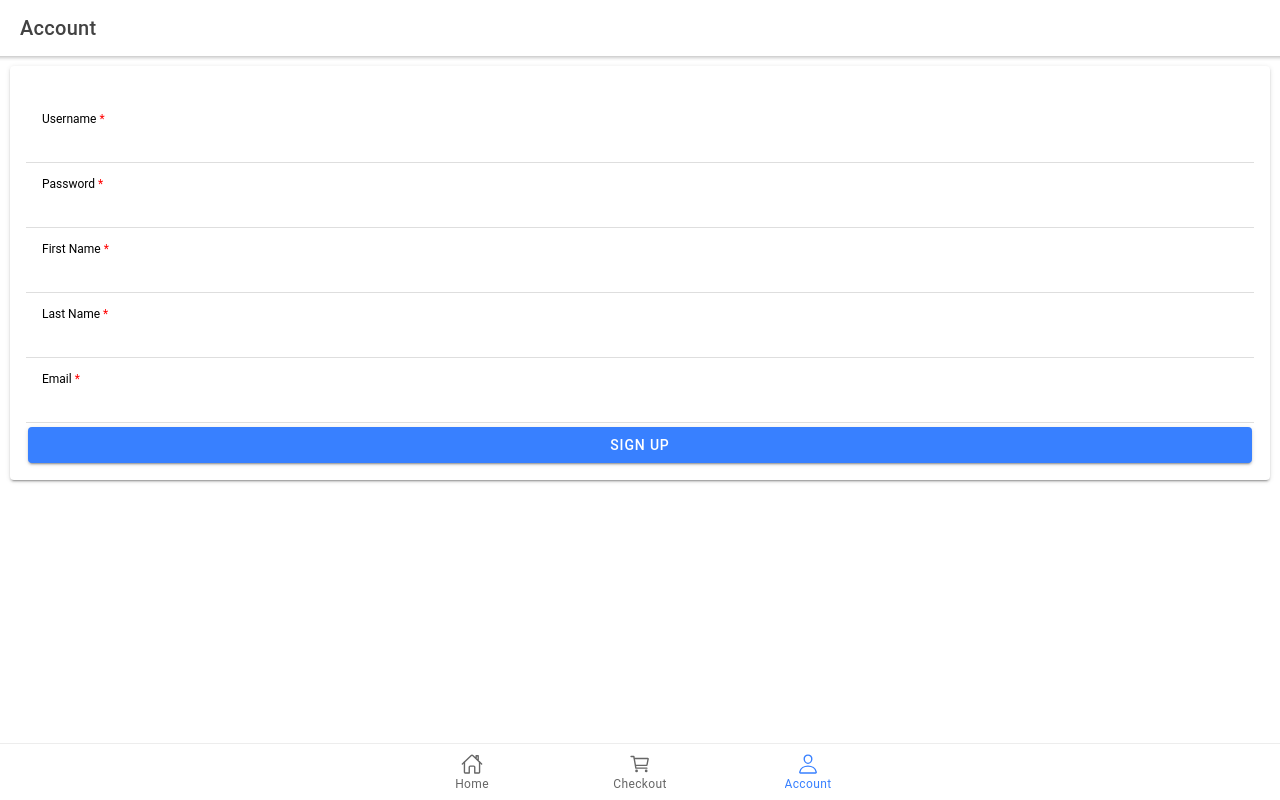
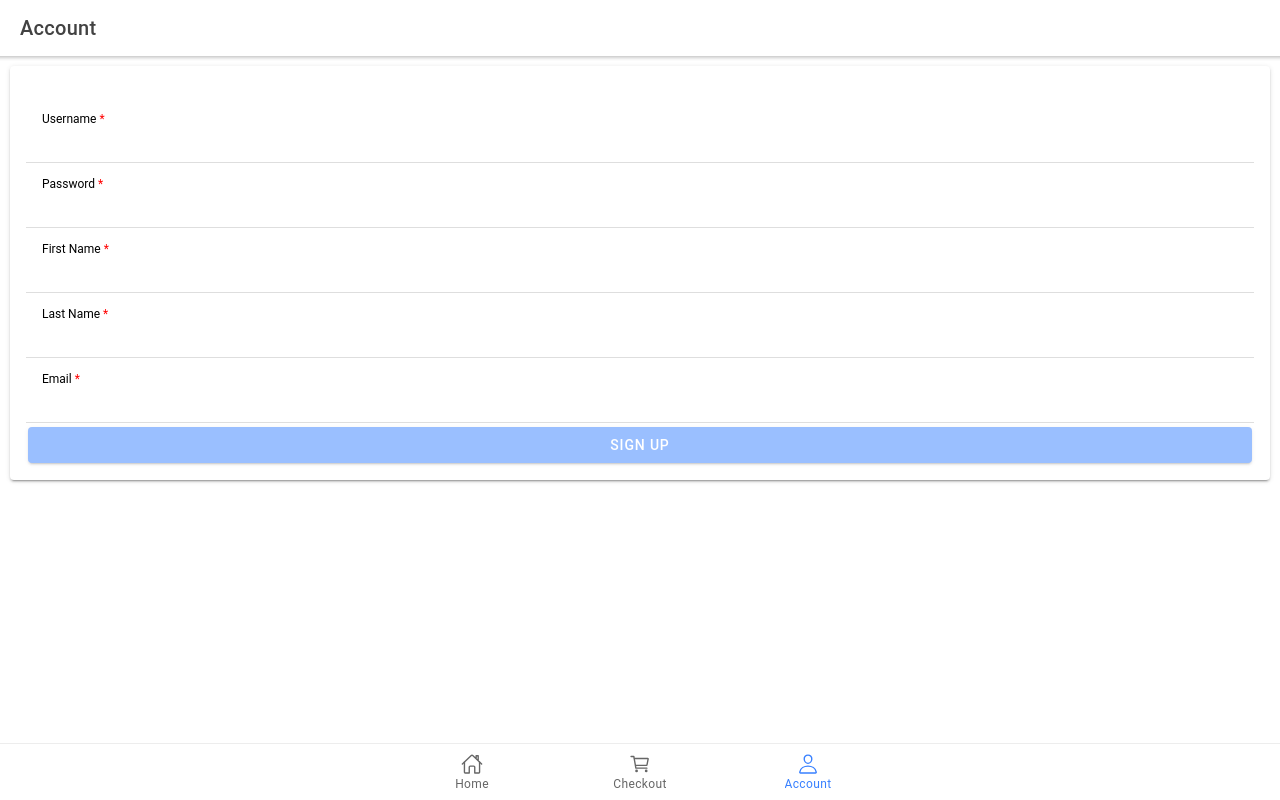
Before and after one commit to RepubIique/MQTTProject, a React (Create React App) app: page /tab3 in a window 1280 px wide. Built offline with nearby package versions, Linux system fonts and the light colour scheme.

Commit message:
Adding validation

```diff
--- a/src/actions/accountsActions.js
+++ b/src/actions/accountsActions.js
@@ -5,7 +5,6 @@ const AccountsActions = () => {
   const [state, setState] = useContext(GlobalContext);
 
   function onInputChange(data) {
-    console.log(data);
     setState(state => ({ ...state, [data.key]: data.value }));
   }
 
--- a/src/actions/globalContext.js
+++ b/src/actions/globalContext.js
@@ -9,6 +9,7 @@ const GlobalProvider = props => {
     firstname: "",
     lastname: "",
     email: "",
+    errors: true,
     cart: [],
     currentTab: "tab1"
   });
--- a/src/components/CustomInputFields.tsx
+++ b/src/components/CustomInputFields.tsx
@@ -6,6 +6,9 @@ import {
 } from "@ionic/react";
 
 interface TextFieldType {
+    // Question mark before the variable means it is optional - can be undefined
+    // ?sampleVariable : string,
+    // sampleVariable : any,
     mandatory: boolean,
     fieldname: string,
     value: string,
--- a/src/components/SignUpForm.tsx
+++ b/src/components/SignUpForm.tsx
@@ -7,6 +7,7 @@ import {
   IonCardHeader,
   IonCardSubtitle
 } from "@ionic/react";
+import { isEmptyString } from '../utils/utils'
 import { TextField } from './CustomInputFields';
 
 import { getUsers, login } from "../actions/accounts";
@@ -16,7 +17,7 @@ import AccountsActions from "../actions/accountsActions";
 export const SignUpForm: React.FC = () => {
   const [state, setState] = useContext(GlobalContext);
 
-  const { username, email, password, lastname, firstname } = state
+  const { username, email, password, lastname, firstname, errors } = state
 
   const { onInputChange } = AccountsActions();
 
@@ -25,12 +26,27 @@ export const SignUpForm: React.FC = () => {
     // if (data) {
     //   console.log(data)
     // }
+    if (!validate()) {
+      const data = await login({ username, password });
+      if (data) {
+        console.log(data);
+      }
+    } else {
+      console.log('Something is missing')
+    }
 
-    const data = await login({ username, password });
-    if (data) {
-      console.log(data);
-    }
   };
+
+  const validate = () => {
+    let errors = false
+    if (isEmptyString(username) ||
+      isEmptyString(email) ||
+      isEmptyString(password) ||
+      isEmptyString(lastname) ||
+      isEmptyString(firstname)) errors = true
+    return errors;
+  };
+
 
   return (
     <IonCard>
@@ -44,7 +60,7 @@ export const SignUpForm: React.FC = () => {
         <TextField mandatory={true} label={'First Name'} fieldname={'firstname'} value={firstname} onChange={onInputChange} />
         <TextField mandatory={true} label={'Last Name'} fieldname={'lastname'} value={lastname} onChange={onInputChange} />
         <TextField mandatory={true} label={'Email'} fieldname={'email'} value={email} onChange={onInputChange} />
-        <IonButton expand="block" onClick={submit}>Sign Up</IonButton>
+        <IonButton expand="block" onClick={submit} disabled={errors}>Sign Up</IonButton>
       </IonCardContent>
     </IonCard>
   );
--- /dev/null
+++ b/src/utils/utils.tsx
@@ -0,0 +1,7 @@
+
+export const isEmptyString = (x: string) => {
+    if (x === '')
+        return true
+    else
+        return false
+}
```
